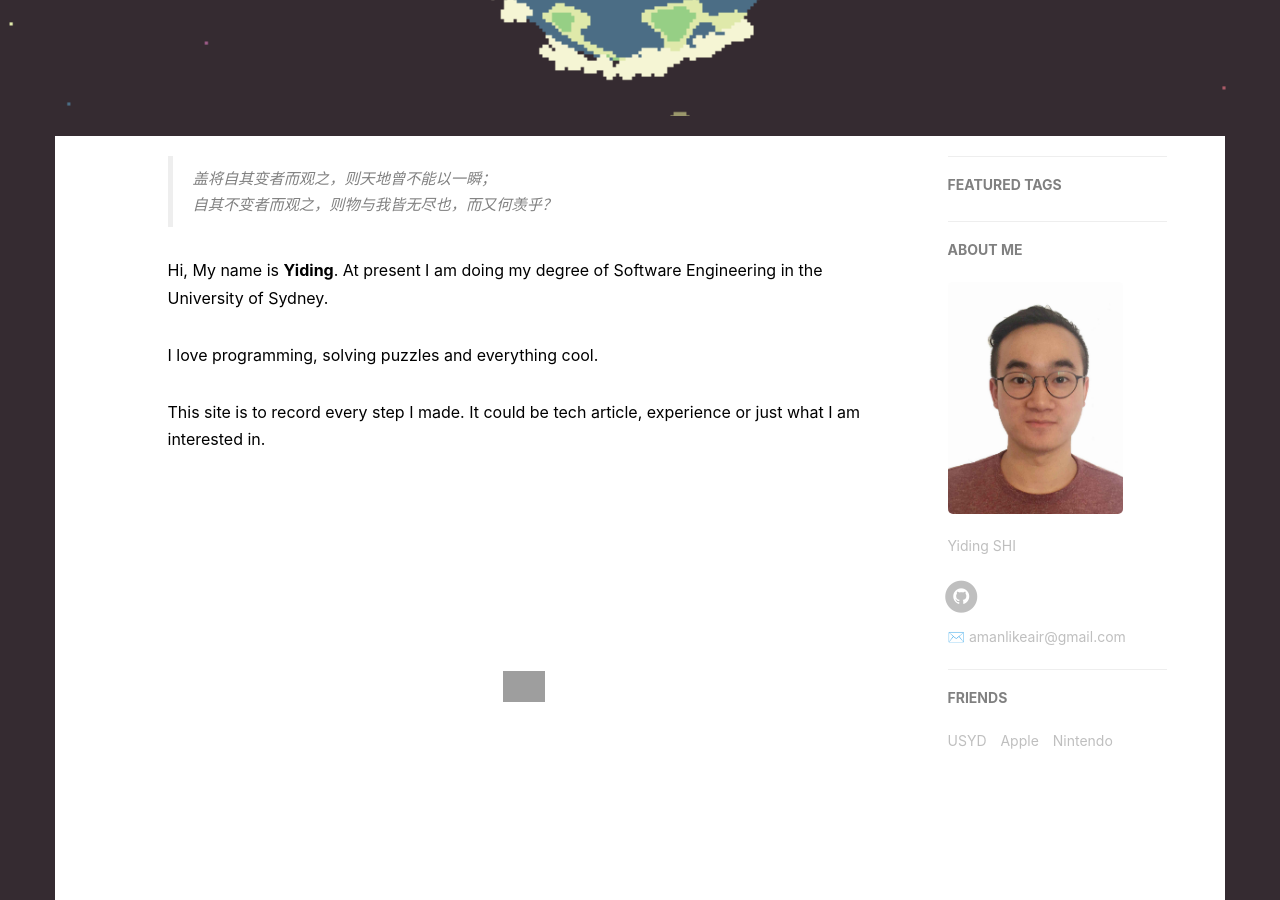
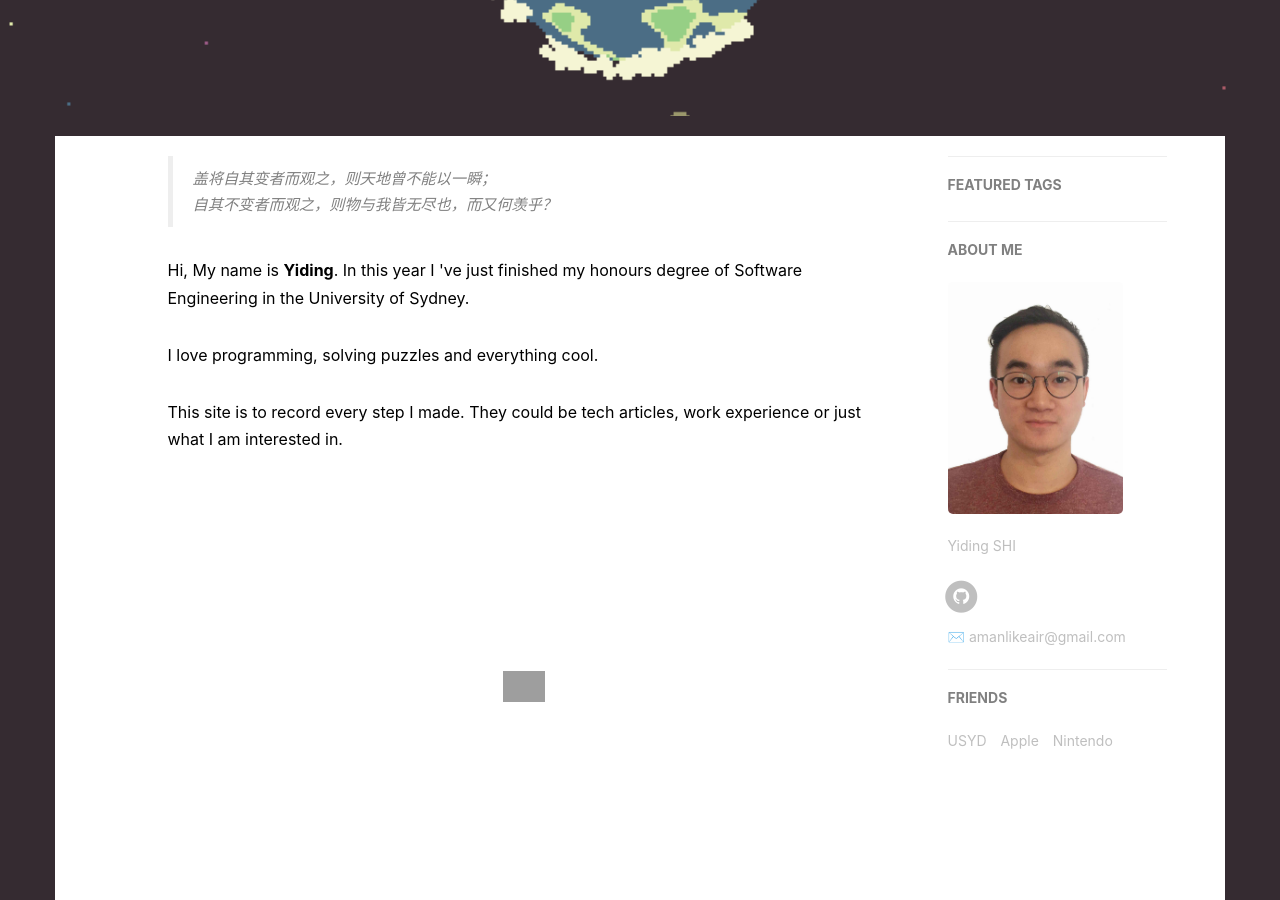
Before and after one commit to Yiding95/Yiding95.github.io, a Jekyll site: the page built from about.html, in a window 1280 px wide and 900 px high, scrolled down 302 px. Built offline with Jekyll 4.4.1, drawn with Linux system fonts in a browser that asks for light colours; nearby versions of some CDN libraries; comment, search, counter and statistics services are not loaded; grey boxes are pictures that could not be loaded.

Commit message:
'about' page changed

```diff
--- a/404.html
+++ b/404.html
@@ -1,6 +1,6 @@
 ---
 layout: default
-description: "你来到了没有知识的荒原 🙊"
+description: "Nothing Here."
 header-img: "img/404-bg.jpg"
 permalink: /404.html
 ---
--- a/about.html
+++ b/about.html
@@ -18,11 +18,11 @@ header-img: "img/giphy.gif"
     <blockquote><p >盖将自其变者而观之，则天地曾不能以一瞬；<br>
     自其不变者而观之，则物与我皆无尽也，而又何羡乎？</p></blockquote>
 
-    <p>Hi, My name is <strong>Yiding</strong>. At present I am doing my degree of Software Engineering in the University of Sydney.</p>
+    <p>Hi, My name is <strong>Yiding</strong>. In this year I 've just finished my honours degree of Software Engineering  in the University of Sydney.</p>
 
     <p>I love programming, solving puzzles and everything cool. </p>
 
-    <p>This site is to record every step I made. It could be tech article, experience or just what I am interested in.</p>
+    <p>This site is to record every step I made. They could be tech articles, work experience or just what I am interested in.</p>
 
 <br></br><br></br><br></br>
   <img src="/img/Spr_2c_006.gif " alt="Smiley face" height="42" width="42">
```
Also changed, not shown: MyFile/apple-touch-icon.png (added), img/404-bg.jpg, pwa/manifest.json.
